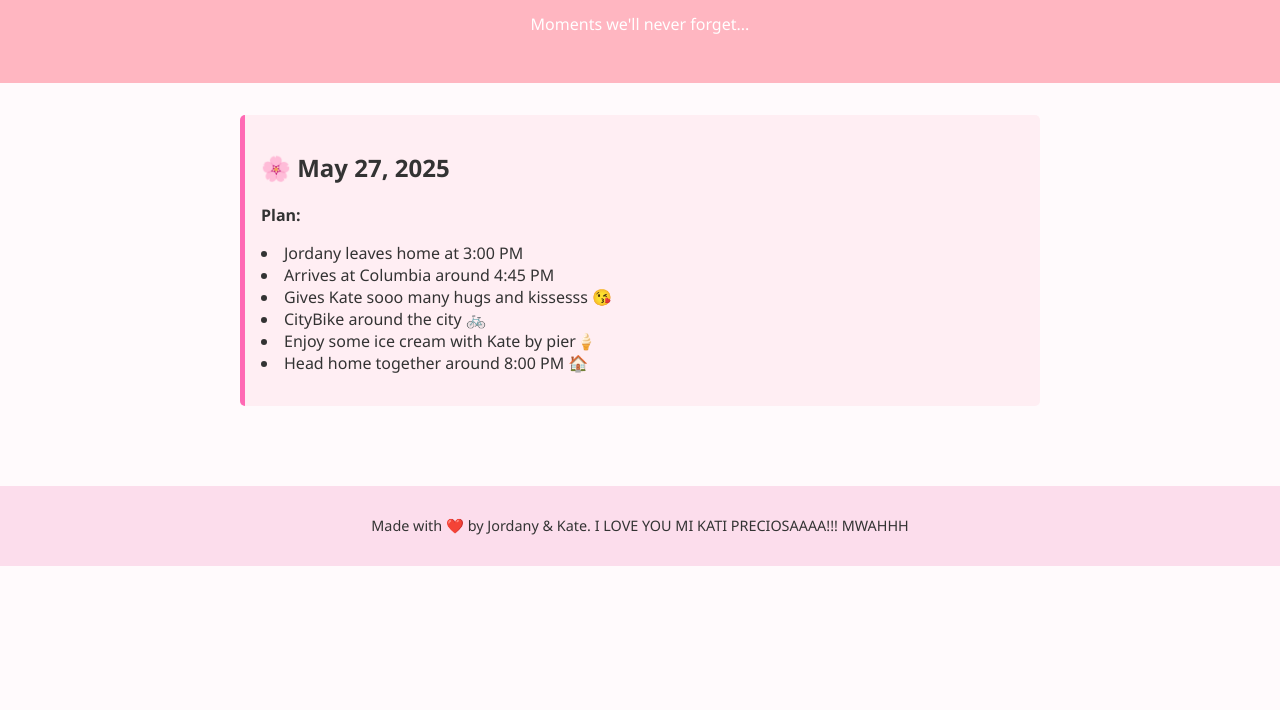
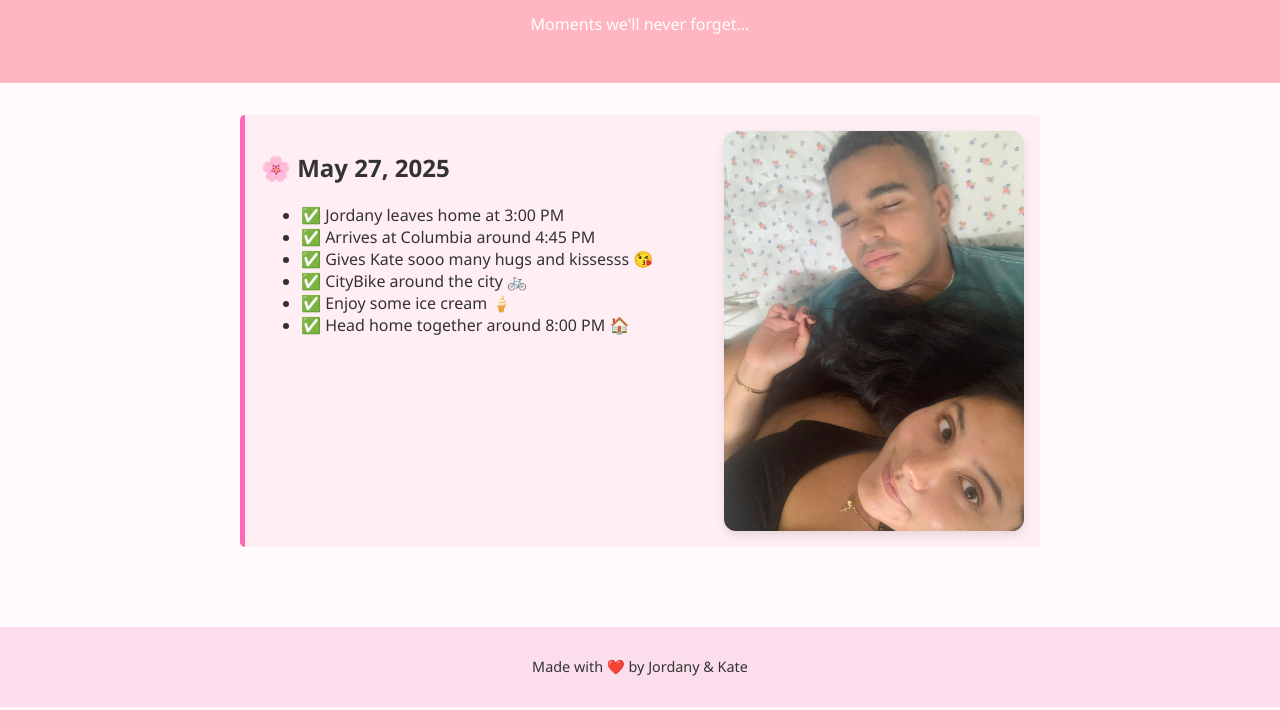
Before and after one commit to jordanyacostacapellan/kateandjordanydates, a plain HTML site: page index.html in a window 1280 px wide. Shown: the part 90-800 px from the top of the page. Drawn offline with Linux system fonts and the light colour scheme.

Commit message:
Add changes

```diff
--- a/index.html
+++ b/index.html
@@ -14,23 +14,25 @@
 
   <main>
     <section class="itinerary">
-      <article>
-        <h2>🌸 May 27, 2025</h2>
-        <p><strong>Plan:</strong>
-          <li>Jordany leaves home at 3:00 PM</li>
-          <li>Arrives at Columbia around 4:45 PM</li>
-          <li>Gives Kate sooo many hugs and kissesss 😘</li>
-          <li>CityBike around the city 🚲</li>
-          <li>Enjoy some ice cream with Kate by pier🍦</li>
-          <li>Head home together around 8:00 PM 🏠</li></p>
+      <article class="date-entry">
+        <div class="date-text">
+          <h2>🌸 May 27, 2025</h2>
+          <ul>
+            <li>✅ Jordany leaves home at 3:00 PM</li>
+            <li>✅ Arrives at Columbia around 4:45 PM</li>
+            <li>✅ Gives Kate sooo many hugs and kissesss 😘</li>
+            <li>✅ CityBike around the city 🚲</li>
+            <li>✅ Enjoy some ice cream 🍦</li>
+            <li>✅ Head home together around 8:00 PM 🏠</li>
+          </ul>
+        </div>
+        <img class="date-photo" src="hug.jpg" alt="Jordany and Kate's Hug" />
       </article>
-
-      <!-- Add more date plans here -->
     </section>
   </main>
 
   <footer>
-    <p>Made with ❤️ by Jordany & Kate. I LOVE YOU MI KATI PRECIOSAAAA!!! MWAHHH</p>
+    <p>Made with ❤️ by Jordany & Kate</p>
   </footer>
 </body>
 </html>
--- a/style.css
+++ b/style.css
@@ -39,3 +39,22 @@ footer {
   background-color: #fcddec;
   margin-top: 2rem;
 }
+
+/* ✅ New Styles for Image and Flex Layout */
+.date-entry {
+  display: flex;
+  align-items: flex-start;
+  gap: 1.5rem;
+  flex-wrap: wrap;
+}
+
+.date-text {
+  flex: 1;
+  min-width: 250px;
+}
+
+.date-photo {
+  max-width: 300px;
+  border-radius: 12px;
+  box-shadow: 0 4px 10px rgba(0, 0, 0, 0.1);
+}
```
Also changed, not shown: hug.jpg (added).
